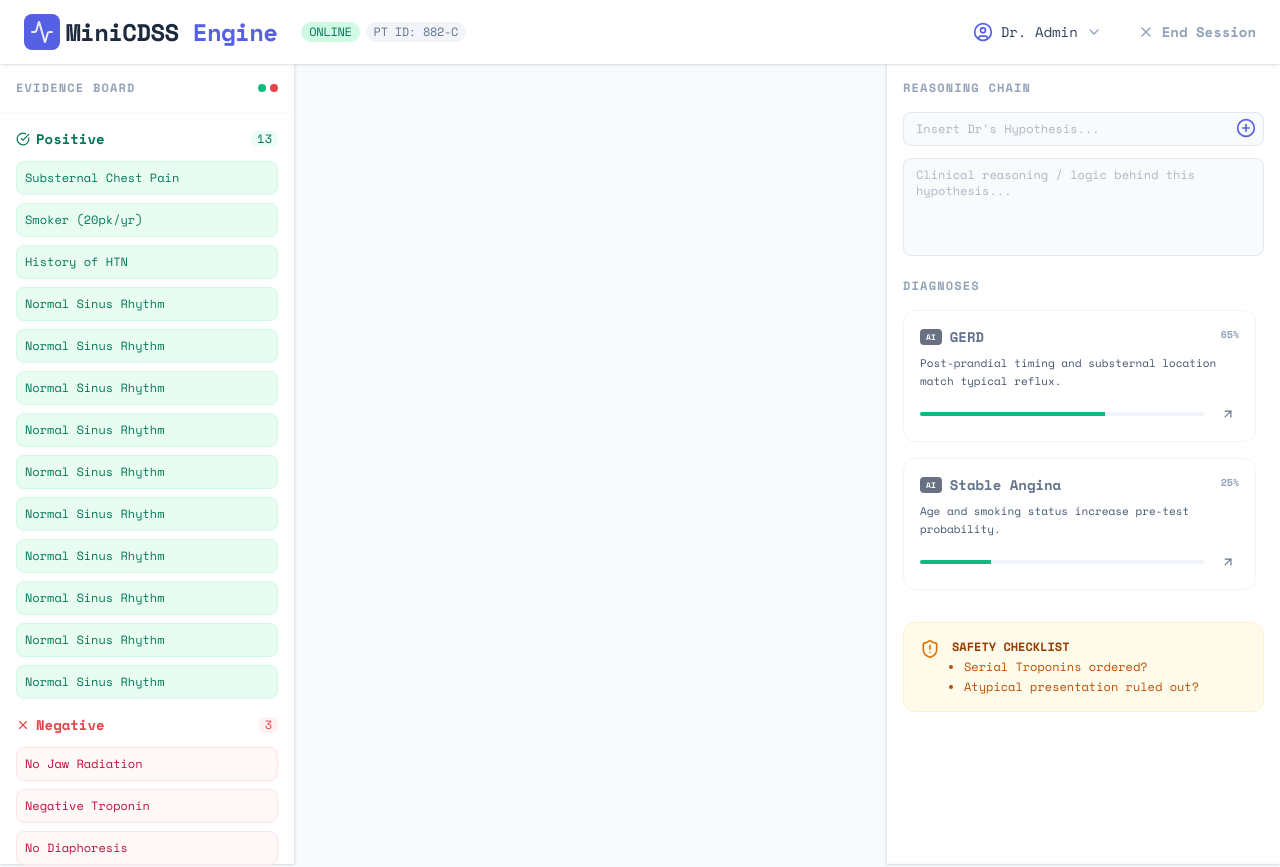
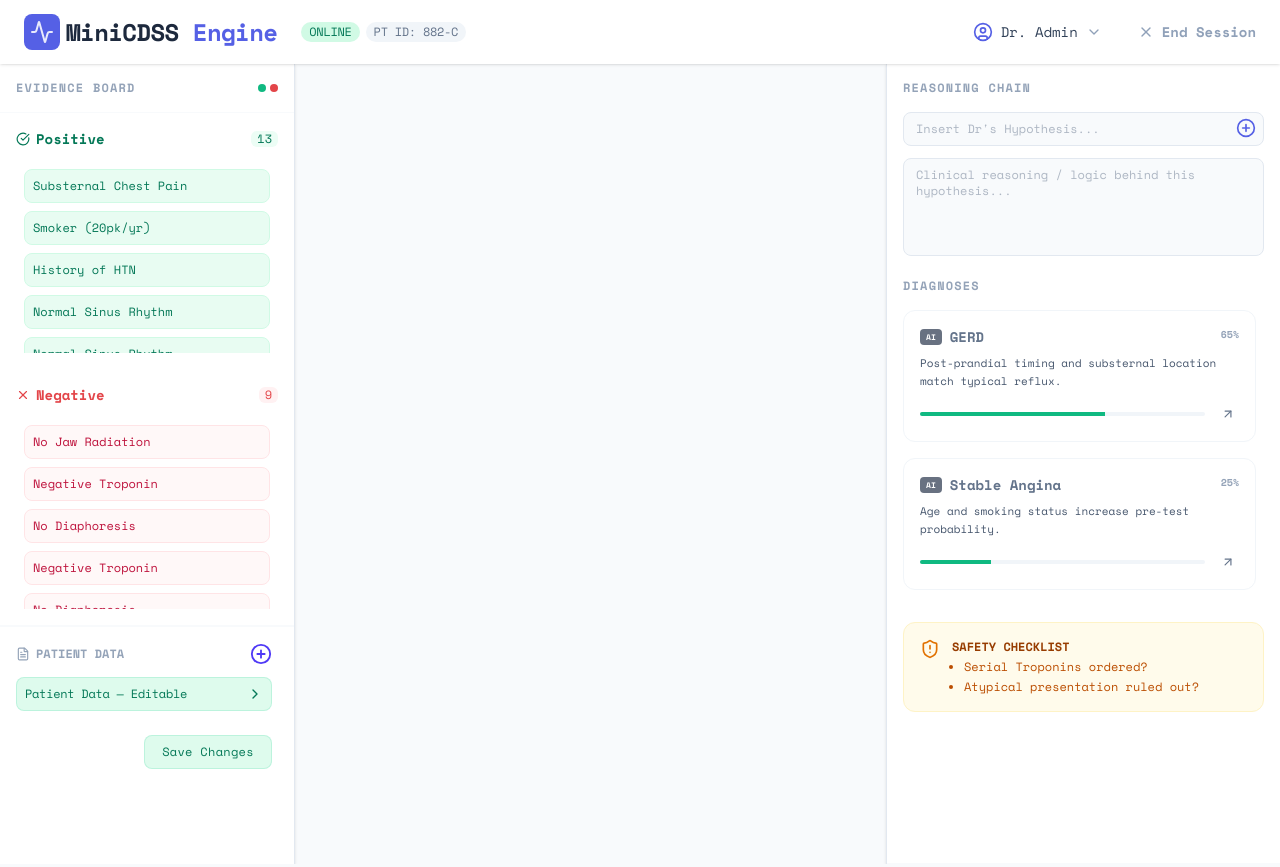
Before and after one commit to Recker-Dev/Mini-CDSS-v2.0_Frontend, a React (Vite) app: page / in a window 1280 px wide. Shown: the top 867 px of the page. Built offline with nearby package versions, Linux system fonts and the light colour scheme.

Commit message:
PatientDataCard is still broken in LeftPanel, trying a grid layout

```diff
--- a/src/App.jsx
+++ b/src/App.jsx
@@ -214,7 +214,7 @@ function App() {
             setSessionState(!sessionState);
           }}
         />
-        <div className="flex">
+        <div className="flex max-h-screen">
           <LeftPanel
             sessionState={sessionState}
             isOpen={leftPanelOpen}
--- a/src/components/LeftPanel.jsx
+++ b/src/components/LeftPanel.jsx
@@ -19,7 +19,17 @@ const positives = [
   "Normal Sinus Rhythm",
 ];
 
-const negatives = ["No Jaw Radiation", "Negative Troponin", "No Diaphoresis"];
+const negatives = [
+  "No Jaw Radiation",
+  "Negative Troponin",
+  "No Diaphoresis",
+  "Negative Troponin",
+  "No Diaphoresis",
+  "Negative Troponin",
+  "No Diaphoresis",
+  "Negative Troponin",
+  "No Diaphoresis",
+];
 
 export default function LeftPanel({
   sessionState,
@@ -28,8 +38,10 @@ export default function LeftPanel({
   swipeHandlers,
 }) {
   return (
-    <div {...swipeHandlers} className="flex flex-20 max-w-md">
-      <aside className="relative w-full h-dvh">
+    <aside
+      {...swipeHandlers}
+      className="flex-20 relative flex  max-w-md max-h-screen"
+    >
       {/* Menu button */}
       <button
         onClick={() => togglePanel(!isOpen)}
@@ -39,7 +51,7 @@ export default function LeftPanel({
         <Menu className="w-6 h-6 text-primary-blue" />
       </button>
 
-        {/*Panel after overlay */}
+      {/*Panel*/}
       <section
         className={`
           absolute top-0 left-0 z-40
@@ -61,17 +73,24 @@ export default function LeftPanel({
           </div>
         </div>
 
-          <div className={`flex-1 overflow-y-auto p-2 ${customScrollbar}`}>
+        <div
+          className={` min-h-0 p-2 `}
+        >
           {/* Keeps track of all keypoint observations make during the ongoing diagnosis */}
           <ClinicalObservationCard tag="Positive" entries={positives} />
+        </div>
+        <div
+          className={` min-h-0 p-2 `}
+        >
           <ClinicalObservationCard tag="Negative" entries={negatives} />
         </div>
         {/* Keeps track of all previous/new uploaded file and the initial patient data given (editable) */}
-          <div className="shrink-0 border-t border-slate-50 bg-white">
+        <div
+          className={` min-h-0 border-t border-slate-50 bg-white p2- ${customScrollbar}`}
+        >
           <PatientDataCard sessionState={sessionState} />
         </div>
       </section>
     </aside>
-    </div>
   );
 }
--- a/src/components/LeftPanelComponents/ClinicalObservationCard.jsx
+++ b/src/components/LeftPanelComponents/ClinicalObservationCard.jsx
@@ -1,9 +1,9 @@
+import { CheckCircle, X } from "lucide-react";
 import { customScrollbar } from "../../util/scrollbar";
-import { CheckCircle, X } from "lucide-react";
 
 export default function ClinicalObservationCard({ tag, entries }) {
   return (
-    <div className={`w-full space-y-6 p-2 ${customScrollbar}`}>
+    <div className={`w-full space-y-6 flex flex-col max-h-[30vh] p-2 `}>
       <div className="flex items-center justify-between mb-3">
         <span
           className={`text-sm font-bold ${
@@ -29,7 +29,7 @@ export default function ClinicalObservationCard({ tag, entries }) {
           {entries.length}
         </span>
       </div>
-        <div className="flex flex-col gap-2">
+      <div className={`flex-1 flex flex-col gap-2 overflow-y-scroll p-2 ${customScrollbar} `}>
         {entries.map((e, i) => (
           <div
             key={i}
```
Lines whose indentation alone changed are shown as unchanged.
